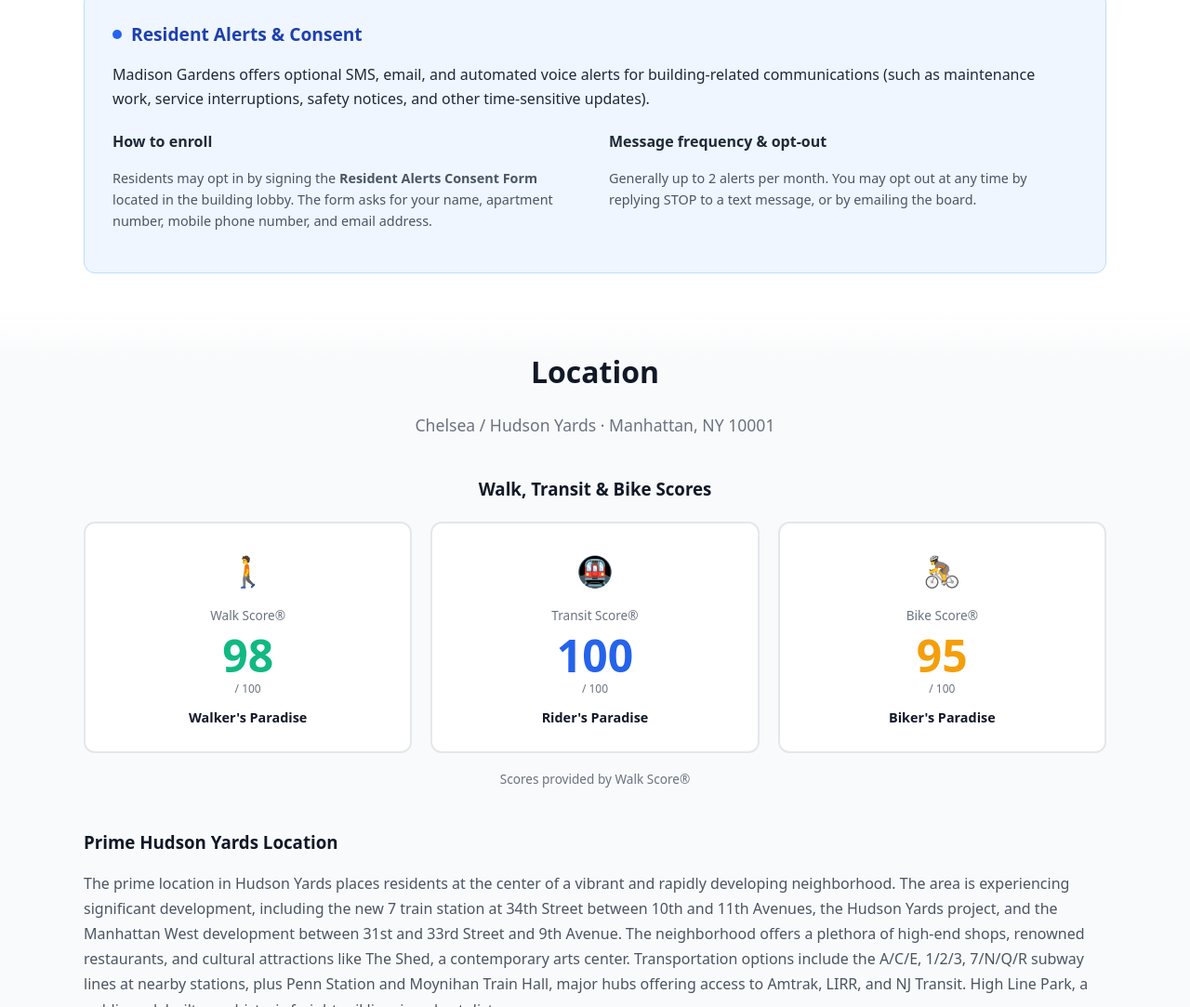
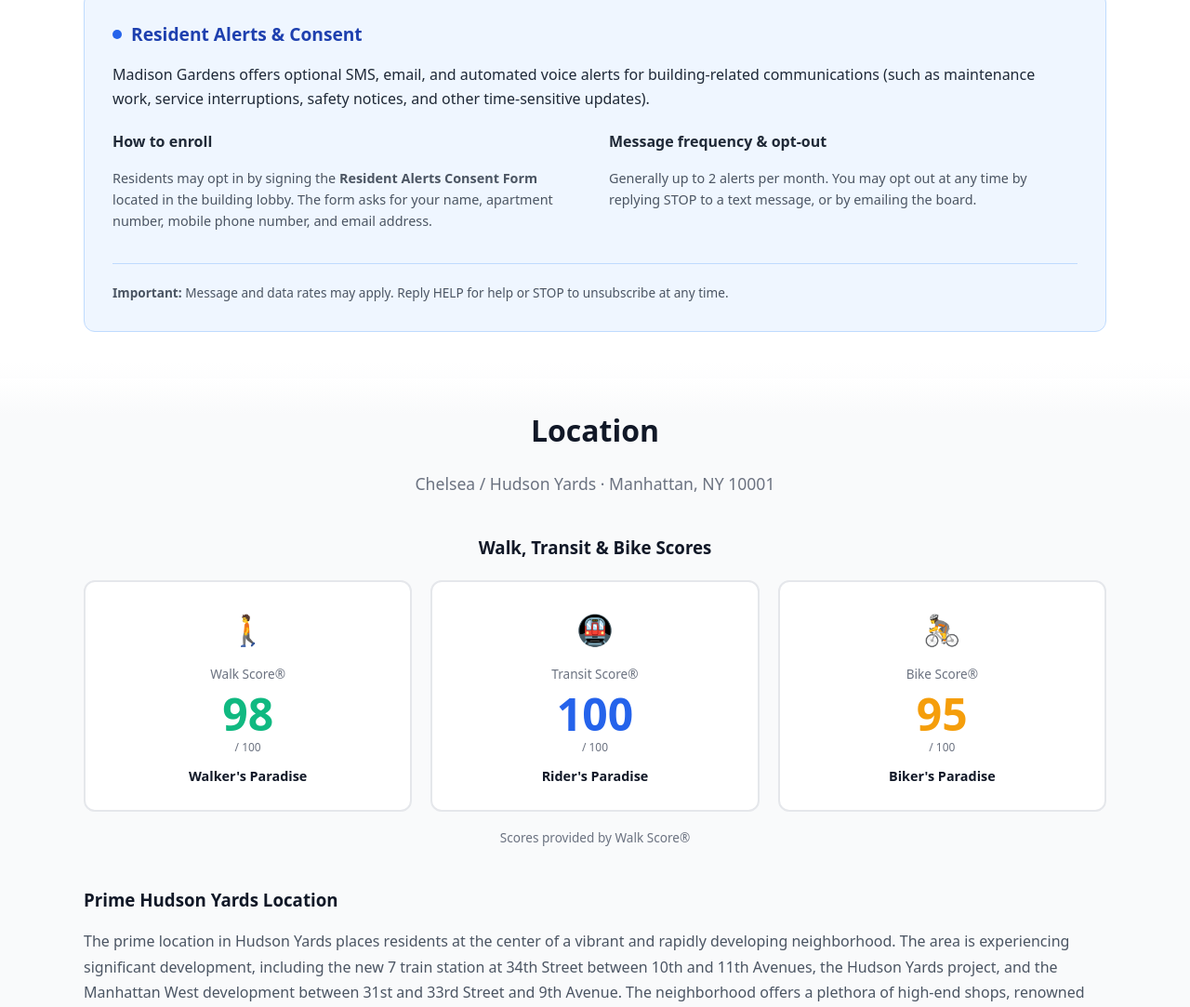
Before and after one commit to spaltrowitz/co-op-board-website, a website: page index.html in a window 1280 px wide. Shown: the part 2023-3106 px from the top of the page at 93% size. Drawn offline with nearby package versions, Linux system fonts and the light colour scheme.

Commit message:
Add SMS compliance disclosure: message and data rates disclaimer

```diff
--- a/index.html
+++ b/index.html
@@ -643,6 +643,9 @@
               <p style="font-size: 0.9rem; color: var(--secondary);">Generally up to 2 alerts per month. You may opt out at any time by replying STOP to a text message, or by emailing the board.</p>
             </div>
           </div>
+          <div style="margin-top: 20px; padding-top: 20px; border-top: 1px solid #bfdbfe; font-size: 0.85rem; color: var(--secondary); line-height: 1.6;">
+            <strong>Important:</strong> Message and data rates may apply. Reply HELP for help or STOP to unsubscribe at any time.
+          </div>
         </div>
       </div>
     </section>
```
